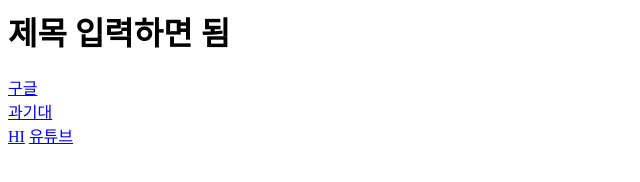
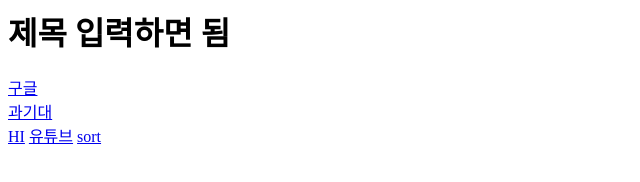
Before and after one commit to junghw0705/junghw0705.github.io, a plain HTML site: page index.html in a window 1280 px wide. Shown: the full height of the page, 0-640 px from the left. Drawn offline with Linux system fonts and the light colour scheme.

Commit message:
Update index.html

```diff
--- a/index.html
+++ b/index.html
@@ -9,5 +9,6 @@
   <a href = "http://seoultech.ac.kr">과기대</a> <BR/>
   <a href = "123/hi.html">HI</a>
   <a href = "https://www.youtube.com/">유튜브</a>
+  <a href = "sort.html">sort</a>
  </body>
 </html>
```
